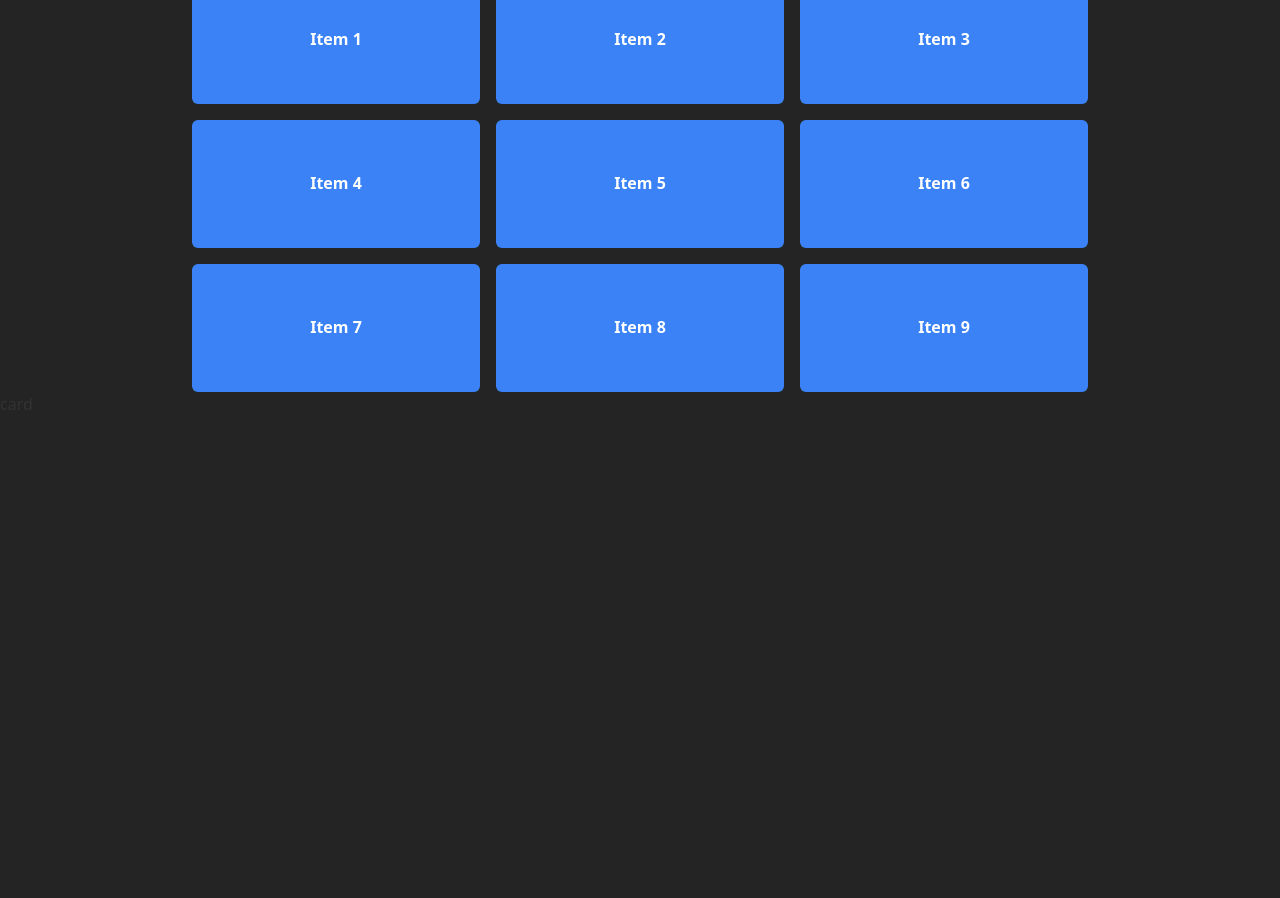
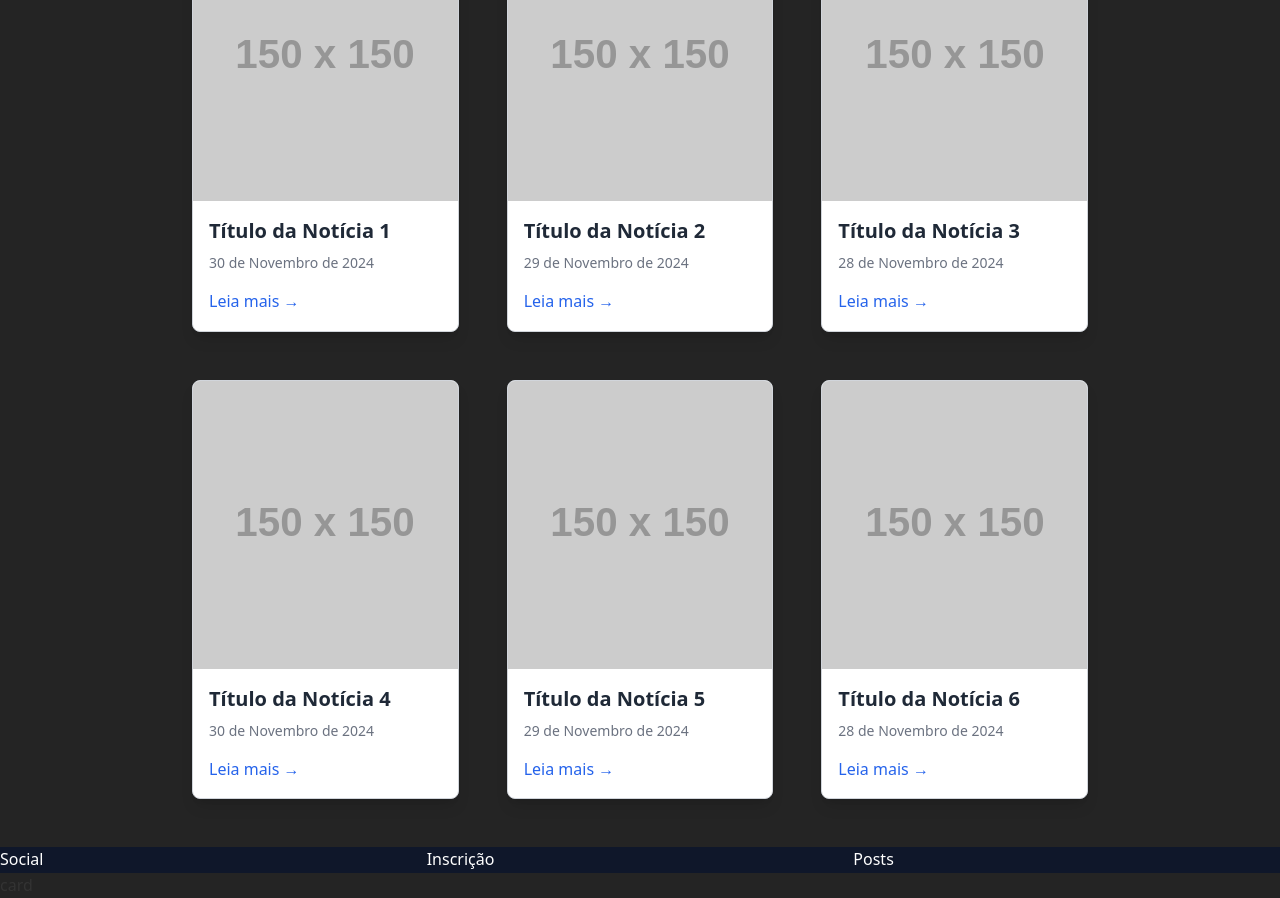
Before and after one commit to Kevin-Itam/Games-Articles, a React (Vite) app in the folder HubArticles/: page / in a window 1280 px wide. Shown: the part 880-1778 px from the top of the page. Before the commit the page ends 1298 px from the top, so only its background shows below. Built offline with nearby package versions, Linux system fonts and the light colour scheme.

Commit message:
04/12/2024

```diff
--- a/HubArticles/src/components/RecentNews.jsx
+++ b/HubArticles/src/components/RecentNews.jsx
@@ -1,21 +1,86 @@
-import React from 'react'
+import React from 'react';
 
 const RecentNews = () => {
+  // Dados para os itens (você pode substituir por dados dinâmicos ou API)
+  const newsItems = [
+    {
+      id: 1,
+      title: "Título da Notícia 1",
+      date: "30 de Novembro de 2024",
+      image: "https://via.placeholder.com/150",
+      link: "/noticia-1",
+    },
+    {
+      id: 2,
+      title: "Título da Notícia 2",
+      date: "29 de Novembro de 2024",
+      image: "https://via.placeholder.com/150",
+      link: "/noticia-2",
+    },
+    {
+      id: 3,
+      title: "Título da Notícia 3",
+      date: "28 de Novembro de 2024",
+      image: "https://via.placeholder.com/150",
+      link: "/noticia-3",
+    },
+    {
+      id: 4,
+      title: "Título da Notícia 4",
+      date: "30 de Novembro de 2024",
+      image: "https://via.placeholder.com/150",
+      link: "/noticia-4",
+    },
+    {
+      id: 5,
+      title: "Título da Notícia 5",
+      date: "29 de Novembro de 2024",
+      image: "https://via.placeholder.com/150",
+      link: "/noticia-5",
+    },
+    {
+      id: 6,
+      title: "Título da Notícia 6",
+      date: "28 de Novembro de 2024",
+      image: "https://via.placeholder.com/150",
+      link: "/noticia-6",
+    },
+    // Adicione mais itens conforme necessário
+  ];
+
   return (
-    <div className="px-48">
-      <h2 class="text-4xl py-20 font-bold text-gray-800">Título da Seção</h2>
-    <div className="grid grid-cols-1 sm:grid-cols-2 lg:grid-cols-3 gap-4">
-      {Array.from({ length: 9 }, (_, i) => (
-        <div
-          key={i}
-          className="flex items-center justify-center h-32 bg-blue-500 text-white font-bold rounded-md"
-        >
-          Item {i + 1}
-        </div>
-      ))}
+    <div className="px-8 lg:px-48 py-12">
+      <h2 className="text-4xl py-6 font-bold text-white">Últimas Notícias</h2>
+      <div className="grid grid-cols-1 sm:grid-cols-2 lg:grid-cols-3 gap-12">
+        {newsItems.map((item) => (
+          <div
+            key={item.id}
+            className="border border-gray-300 rounded-lg shadow-lg overflow-hidden bg-white"
+          >
+            {/* Imagem */}
+            <img
+              src={item.image}
+              alt={item.title}
+              className="w-full h-72 object-cover"
+            />
+            {/* Conteúdo */}
+            <div className="p-4">
+              <h3 className="text-xl font-semibold text-gray-800 mb-2">
+                {item.title}
+              </h3>
+              <p className="text-sm text-gray-500 mb-4">{item.date}</p>
+              <a
+                href={item.link}
+                className="text-blue-600 hover:underline font-medium"
+              >
+                Leia mais &rarr;
+              </a>
+            </div>
+          </div>
+        ))}
+      </div>
     </div>
-  </div>
-  )
-}
+  );
+};
 
-export default RecentNews
+export default RecentNews;
--- a/HubArticles/src/components/footer.jsx
+++ b/HubArticles/src/components/footer.jsx
@@ -2,8 +2,12 @@ import React from 'react'
 
 const footer = () => {
   return (
-    <div>
-
+    <div className='text-white bg-slate-900'>
+      <div className='grid grid-cols-1 sm:grid-cols-2 lg:grid-cols-3 items-center'>
+        <div>Social</div>
+        <div>Inscrição</div>
+        <div>Posts</div>
+      </div>
     </div>
   )
 }
--- a/HubArticles/src/pages/HomePage.jsx
+++ b/HubArticles/src/pages/HomePage.jsx
@@ -1,11 +1,14 @@
 import HeaderPage from "../components/HeaderPage"
 import RecentNews from "../components/RecentNews"
+import Footer from "../components/footer"
+
 function HomePage() {
 
     return (
       <div>
         <HeaderPage/>
         <RecentNews/>
+        <Footer/>
       </div>
     )
   }
```
